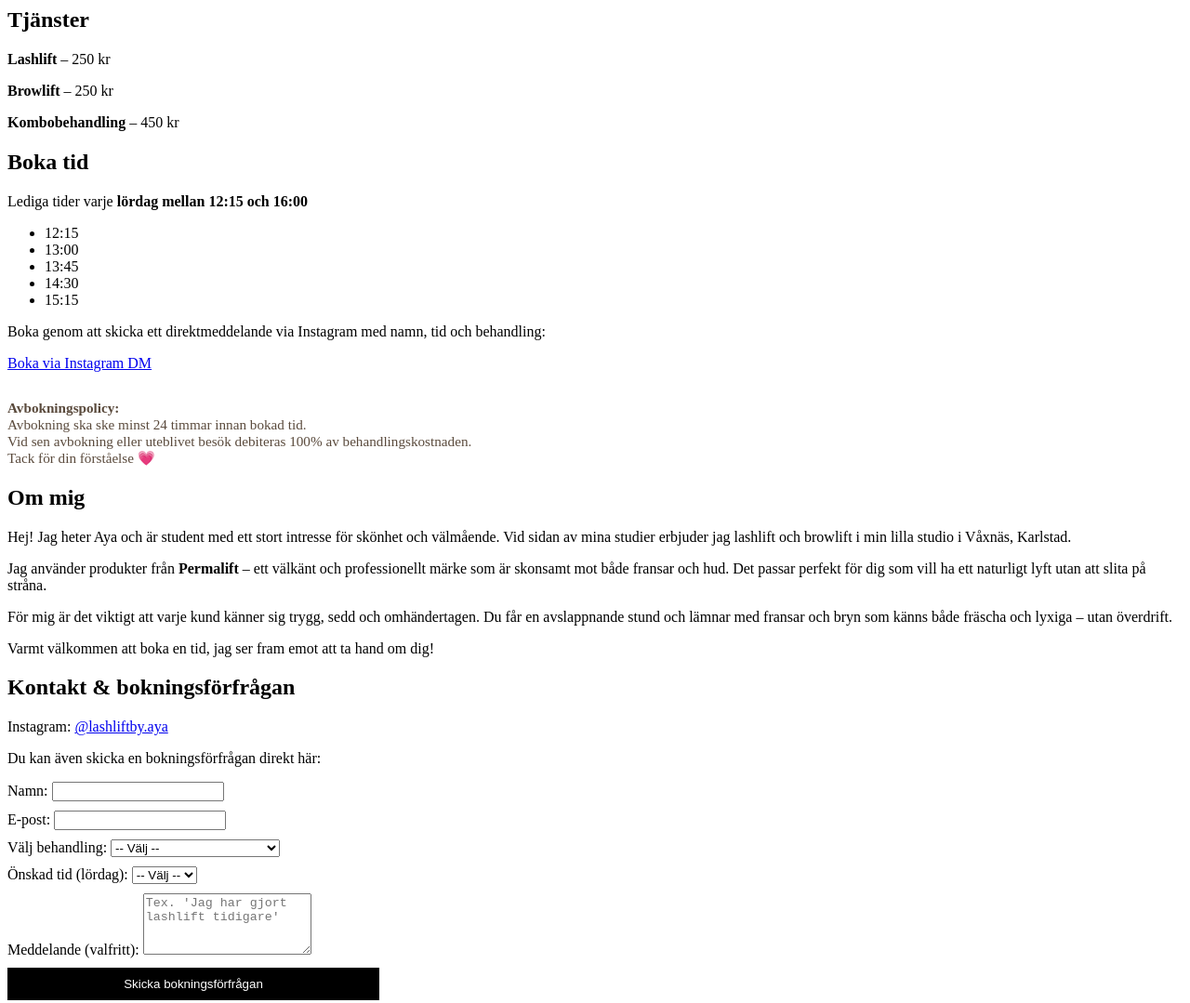
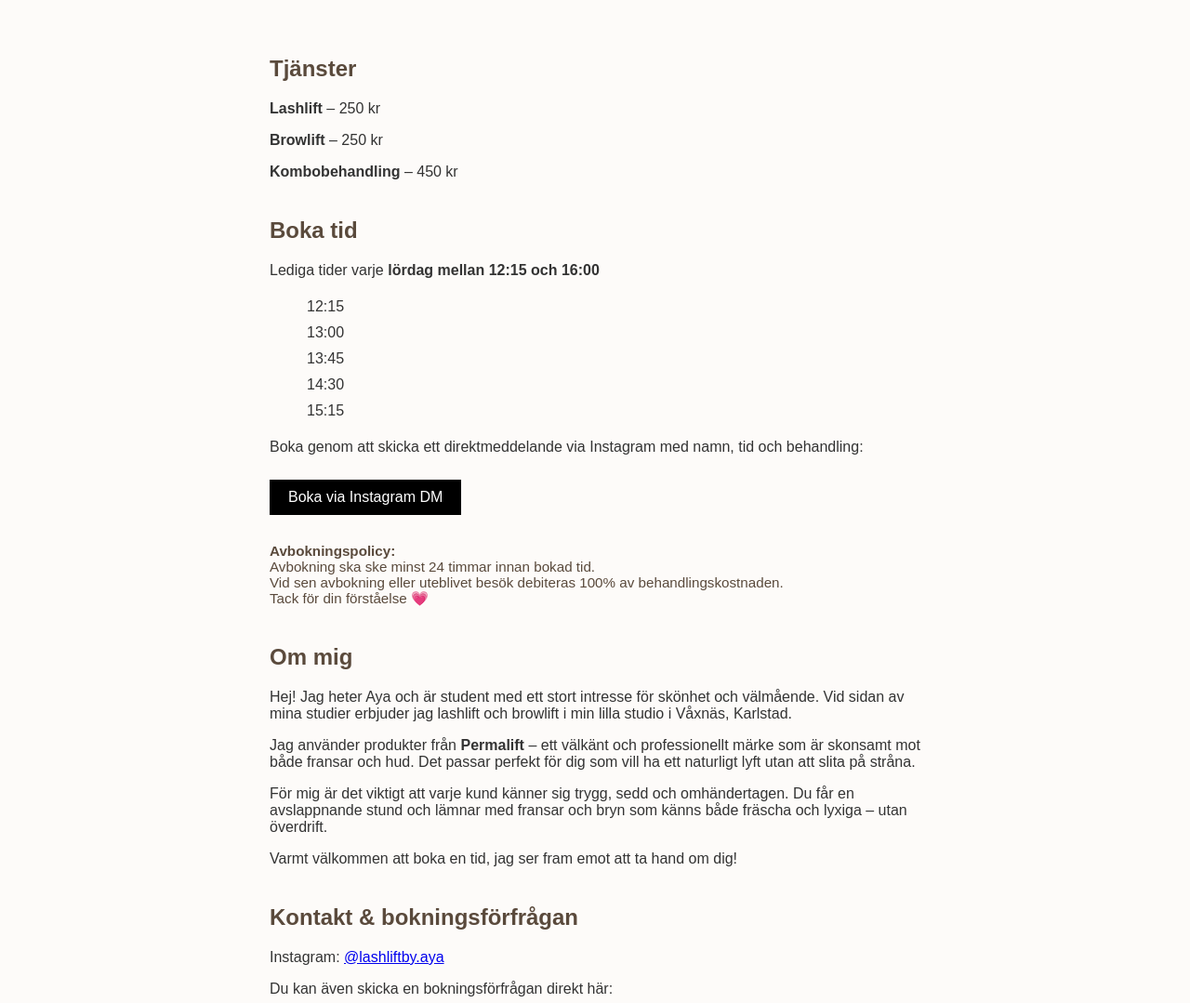
Before and after one commit to Ayathaher1/lashliftby.aya, a plain HTML site: page index.html in a window 1280 px wide. Shown: the top 1079 px of the page at 93% size. Drawn offline with Linux system fonts and the light colour scheme.

Commit message:
Update index.html

```diff
--- a/index.html
+++ b/index.html
@@ -1,3 +1,51 @@
+<!DOCTYPE html>
+<html lang="sv">
+<head>
+  <meta charset="UTF-8">
+  <meta name="viewport" content="width=device-width, initial-scale=1.0">
+  <title>Lashlift by Aya</title>
+  <style>
+    body {
+      font-family: sans-serif;
+      padding: 20px;
+      max-width: 700px;
+      margin: auto;
+      background: #fdfbf9;
+      color: #333;
+    }
+    h2 {
+      color: #5a4a3c;
+      margin-top: 40px;
+    }
+    .button {
+      display: inline-block;
+      background: #000;
+      color: #fff;
+      padding: 10px 20px;
+      text-decoration: none;
+      margin-top: 10px;
+    }
+    .time-slots li {
+      list-style: none;
+      padding: 5px 0;
+    }
+    input, textarea, select {
+      width: 100%;
+      padding: 8px;
+      margin-top: 4px;
+      border: 1px solid #ccc;
+      border-radius: 4px;
+    }
+    label {
+      font-weight: bold;
+    }
+    button {
+      margin-top: 10px;
+    }
+  </style>
+</head>
+<body>
+
   <section id="tjanster">
     <h2>Tjänster</h2>
     <p><strong>Lashlift</strong> – 250 kr</p>
@@ -40,7 +88,7 @@
     <p>Instagram: <a href="https://instagram.com/lashliftby.aya" target="_blank">@lashliftby.aya</a></p>
     <p>Du kan även skicka en bokningsförfrågan direkt här:</p>
 
-  <form action="https://formspree.io/f/your-form-id" method="POST" style="display: flex; flex-direction: column; gap: 10px; max-width: 400px;">
+    <form action="https://formspree.io/f/xanjoger" method="POST" style="display: flex; flex-direction: column; gap: 10px; max-width: 400px;">
       <label>
         Namn:
         <input type="text" name="name" required>
@@ -87,3 +135,6 @@
       Du får svar via mejl så snart som möjligt för att bekräfta tiden 💌
     </p>
   </section>
+
+</body>
+</html>
```
Lines whose indentation alone changed are shown as unchanged.
